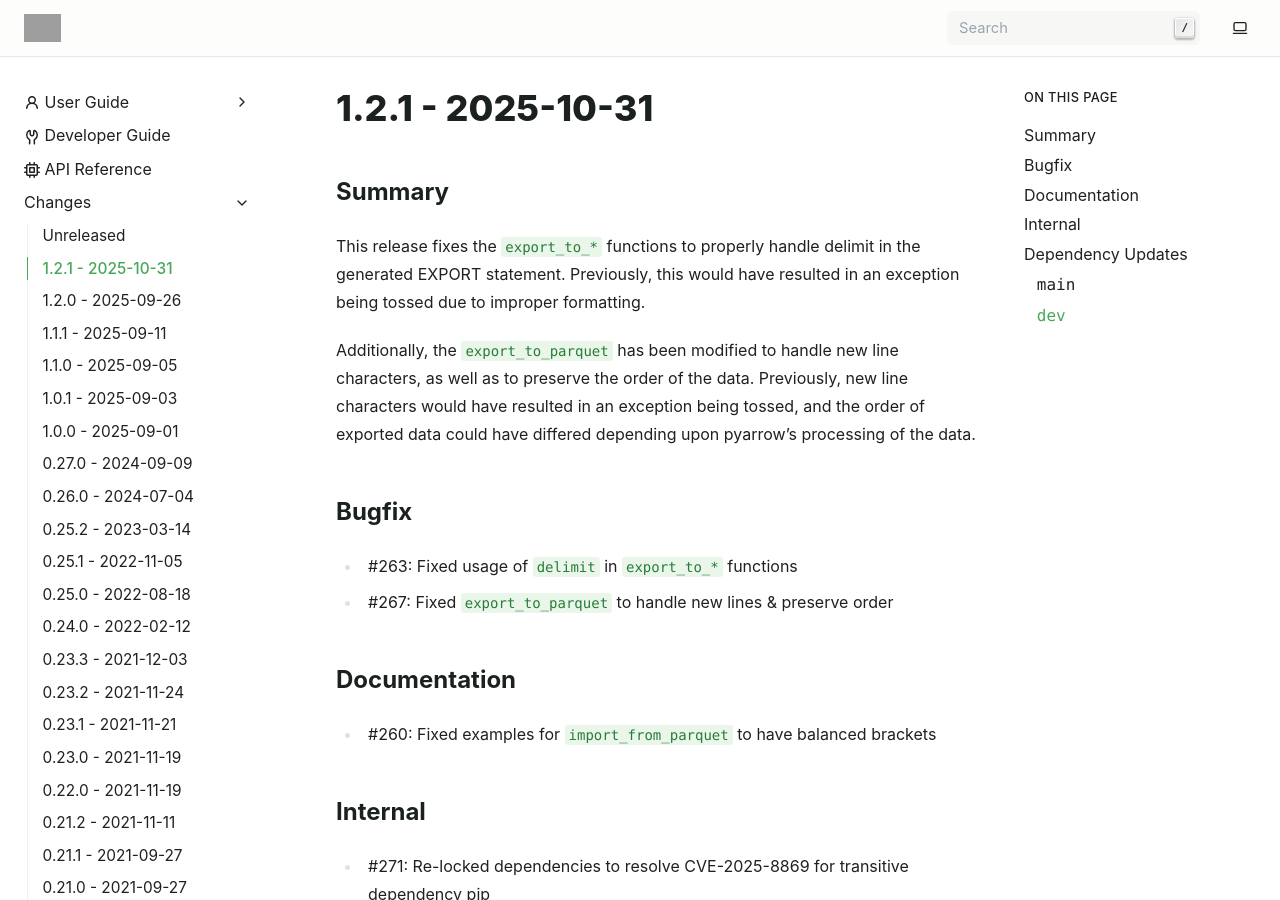
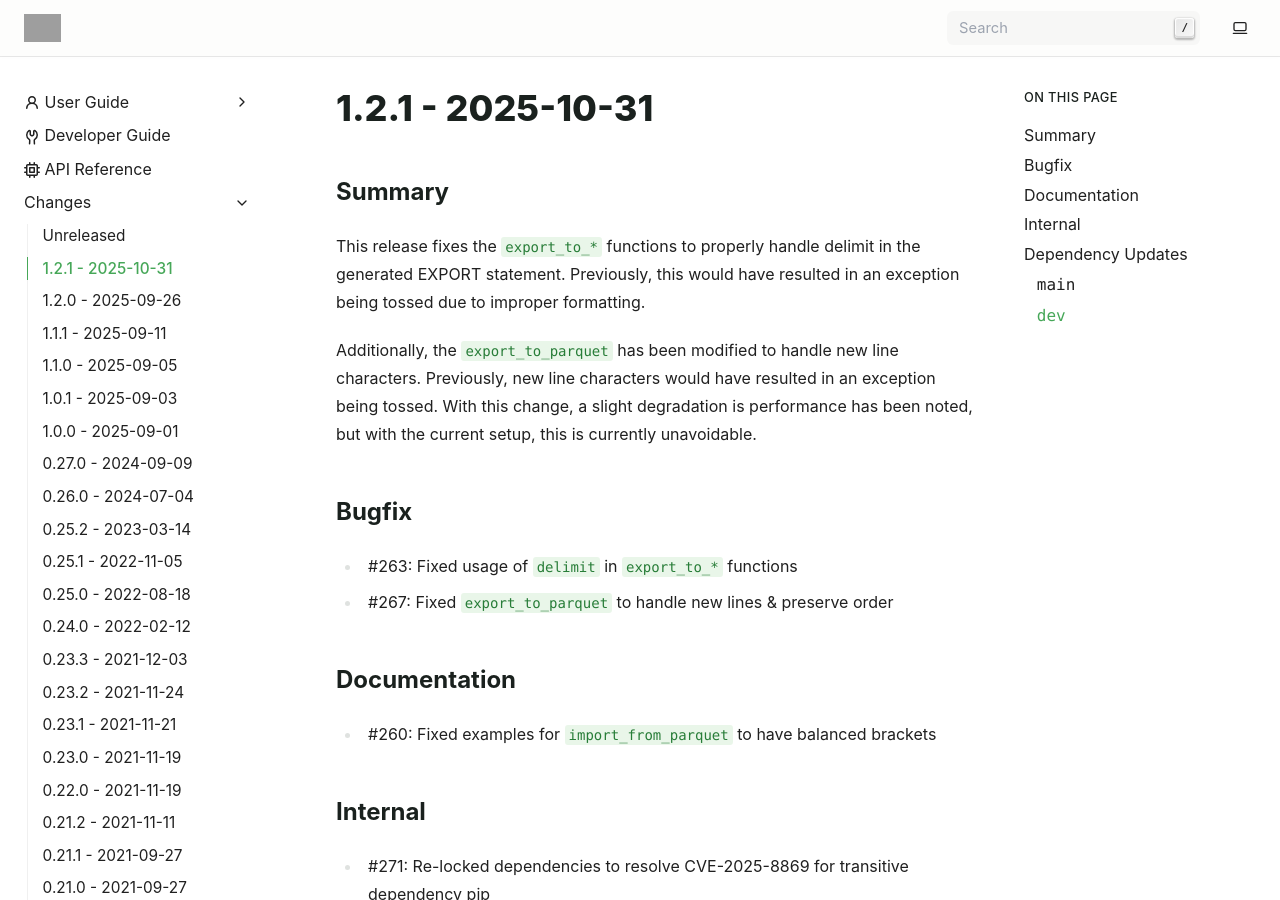
Before and after one commit to exasol/pyexasol, a Sphinx documentation site: the page built from doc/changes/changes_1.2.1.md, in a window 1280 px wide and 900 px high. Built offline with Sphinx 7.4.7, drawn with Linux system fonts in a browser that asks for light colours; grey boxes are pictures that could not be loaded.

Commit message:
Update changelog as preserve order wasn't a bug per se

```diff
--- a/doc/changes/changes_1.2.1.md
+++ b/doc/changes/changes_1.2.1.md
@@ -6,10 +6,10 @@ This release fixes the `export_to_*` functions to properly handle delimit in the
 generated EXPORT statement. Previously, this would have resulted in an exception being
 tossed due to improper formatting.
 
-Additionally, the `export_to_parquet` has been modified to handle new line characters,
-as well as to preserve the order of the data. Previously, new line characters would
-have resulted in an exception being tossed, and the order of exported data could
-have differed depending upon pyarrow's processing of the data.
+Additionally, the `export_to_parquet` has been modified to handle new line characters.
+Previously, new line characters would have resulted in an exception being tossed. With
+this change, a slight degradation is performance has been noted, but with the current
+setup, this is currently unavoidable.
 
 ## Bugfix
 
```
